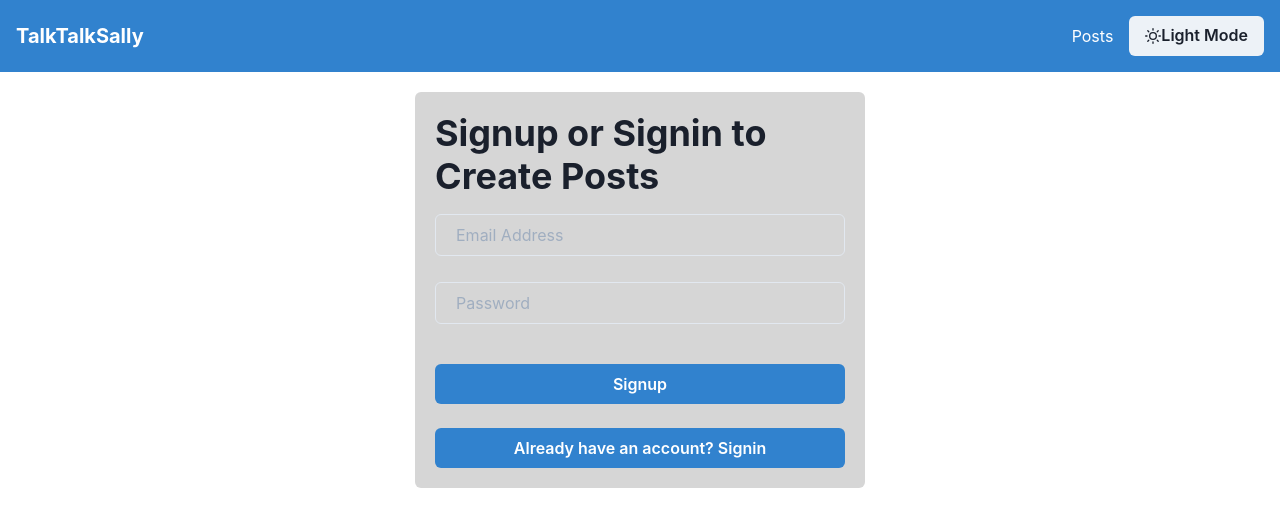
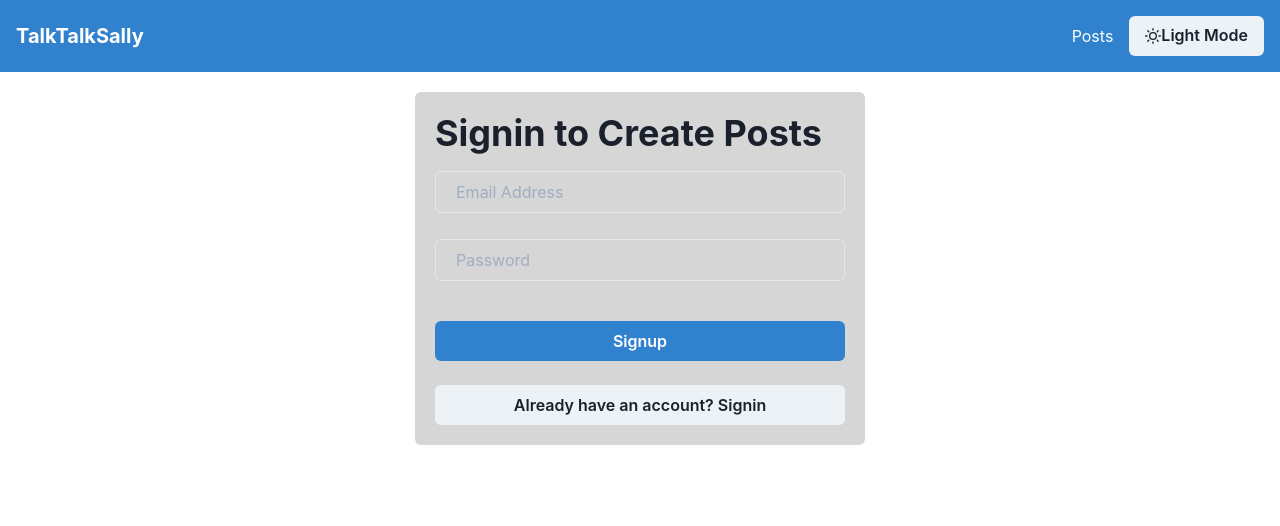
Before and after one commit to enaburekhan/talk-talk-sally, a React (Vite) app: page / in a window 1280 px wide. Shown: the top 526 px of the page. Built offline with nearby package versions, Linux system fonts and the light colour scheme.

Commit message:
Update user authentication to encrypt password in form

```diff
--- a/src/pages/Home.jsx
+++ b/src/pages/Home.jsx
@@ -74,7 +74,7 @@ const Home = () => {
         borderRadius='md'
       >
         <Heading as='h1' size={headingSize} mb={4}>
-          Signup or Signin to Create Posts
+          Signin to Create Posts
         </Heading>
         <Formik
           initialValues={{
@@ -106,6 +106,7 @@ const Home = () => {
                 <FormControl>
                   <Field
                     name='password'
+                    type='password'
                     placeholder='Password'
                     p='20px'
                     as={Input}
@@ -127,7 +128,7 @@ const Home = () => {
                 </Button>
                 <Button
                   type='button'
-                  colorScheme='blue'
+                  colorScheme='gray'
                   size={buttonSize}
                   onClick={() => setIsSignup(!isSignup)}
                 >
```
Also changed, not shown: 1 other file (tests, documents, lock files or other folders).
